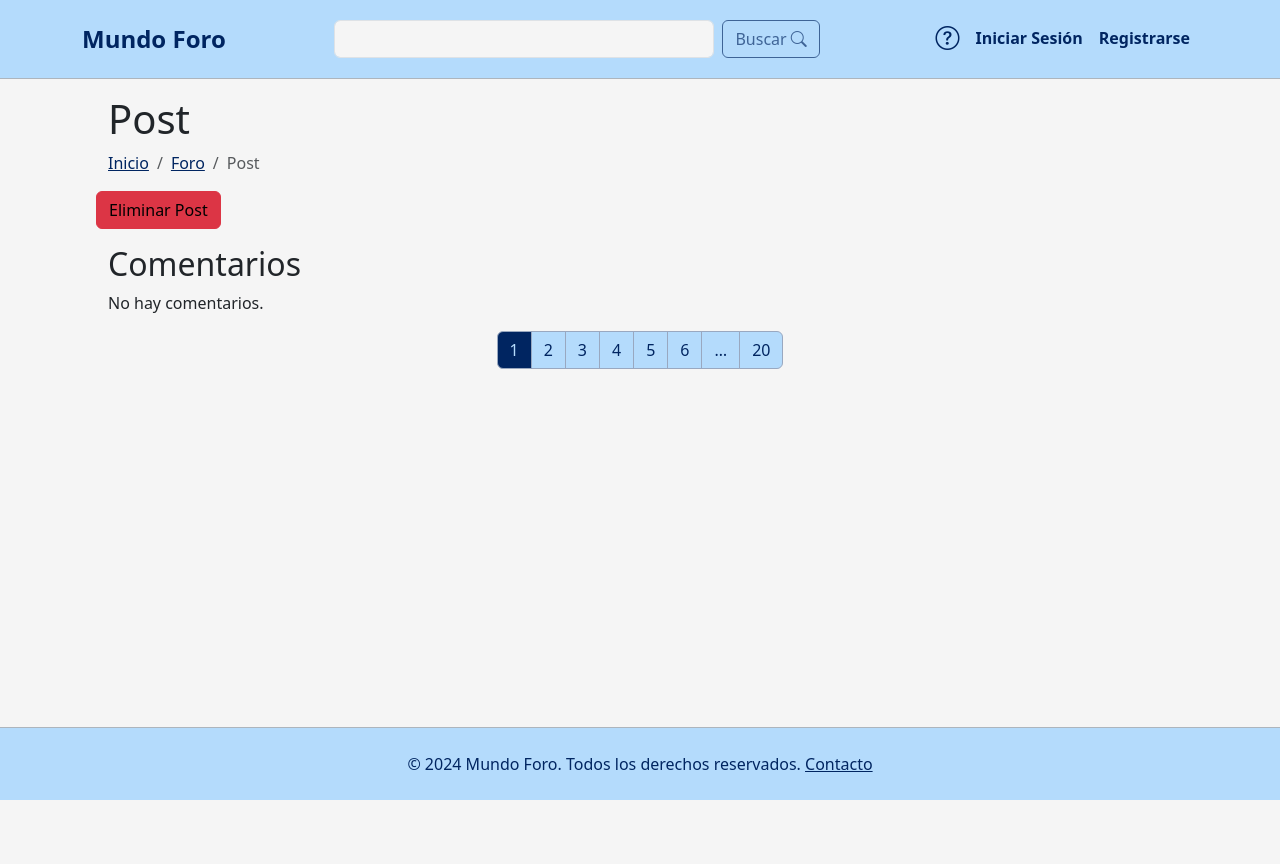
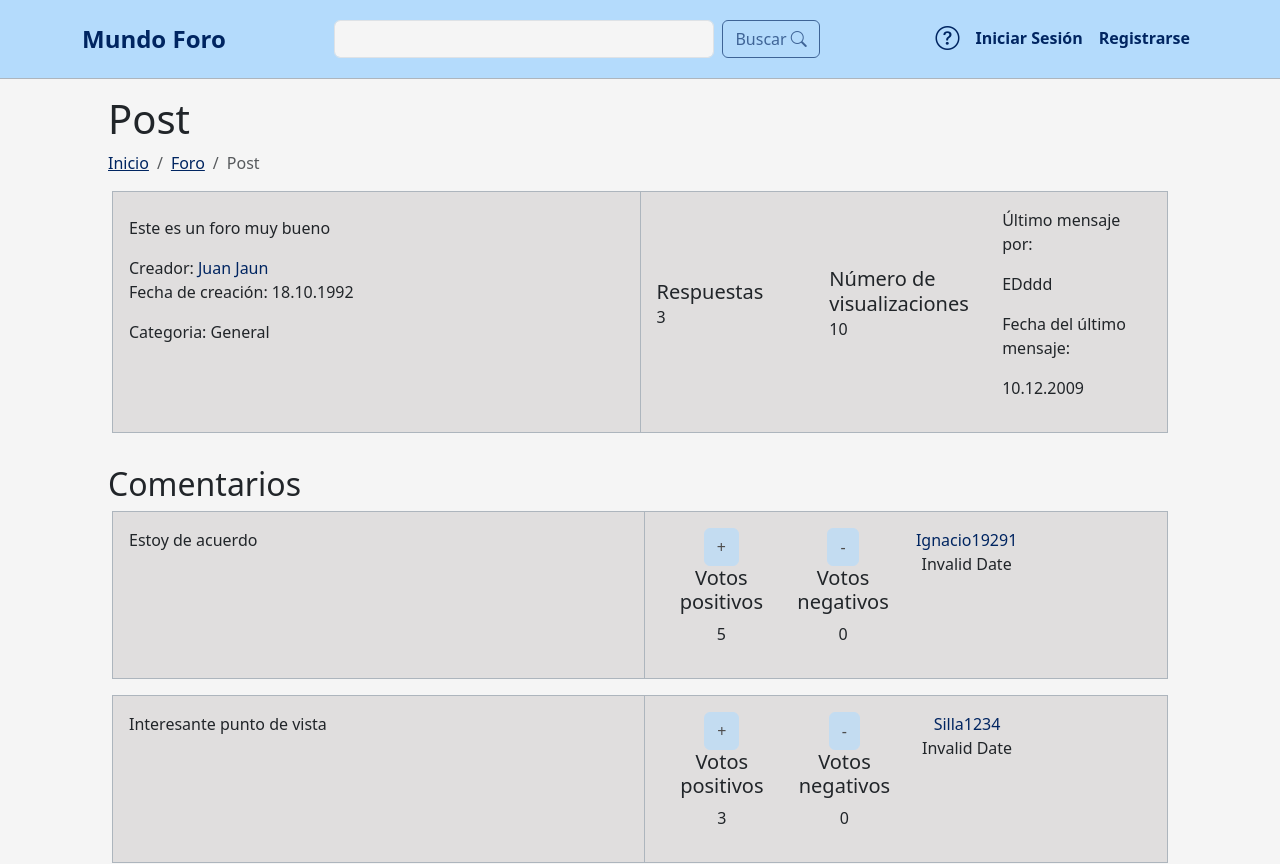
Before and after one commit to Croissanton/IU_Proyecto, a React (Create React App) app in the folder foro-mundo/: page /post/1 in a window 1280 px wide. Shown: the top 864 px of the page. Before the commit the page ends 800 px from the top, so only its background shows below. Built offline with nearby package versions, Linux system fonts and the light colour scheme.

Commit message:
post structure includes comments

```diff
--- a/foro-mundo/src/Components/PostCard.js
+++ b/foro-mundo/src/Components/PostCard.js
@@ -1,5 +1,5 @@
 import React from "react";
-import { Container, Row, Col, Button } from "react-bootstrap";
+import { Container, Row, Col} from "react-bootstrap";
 import { useNavigate } from "react-router-dom";
 import { NavLink } from "react-router-dom";
 import Cookies from "universal-cookie";
@@ -9,7 +9,7 @@ const cookieUser = cookies.get("user");
 
 const PostCard = ({
   id,
-  titulo,
+  title,
   text,
   category,
   author,
@@ -32,10 +32,11 @@ const PostCard = ({
       role="button"
       tabIndex="0"
       onKeyDown={(e) => {
-        if (e.key === 'Enter' || e.key === ' ') {
+        if (e.key === "Enter" || e.key === " ") {
           navigateToPost();
         }
-      }}>
+      }}
+    >
       <Row className="gy-3">
         <Col className="p-3 m-auto ">
           <Container className="border border-dark-subtle bg-light">
@@ -44,23 +45,27 @@ const PostCard = ({
                 <Row>
                   <Col>
                     <Row>
-                      <span className="h4">{titulo}</span>
+                      <span className="h4">{title}</span>
                     </Row>
                     <Row>
                       <p>{text}</p>
                     </Row>
                     <Row onClick={(e) => e.stopPropagation()}>
                       <Col>
+                        <span> Creador: </span>
                         <NavLink
                           className="custom-text-link"
                           to={`/profile/id`}
                         >
-                          <span>Creador: {author}</span>
+                          <span>{author}</span>
                         </NavLink>
                       </Col>
                     </Row>
                     <Row>
                       <p>Fecha de creación: {date}</p>
+                    </Row>
+                    <Row>
+                      <p>Categoria: {category}</p>
                     </Row>
                   </Col>
                 </Row>
--- a/foro-mundo/src/Components/PostComment.js
+++ b/foro-mundo/src/Components/PostComment.js
@@ -2,9 +2,6 @@ import React, { useState, useEffect } from "react";
 import { Container, Row, Col, Button } from "react-bootstrap";
 import { NavLink } from "react-router-dom";
 import Cookies from "universal-cookie";
-
-const cookies = new Cookies();
-const cookieUser = cookies.get("user");
 
 const PostComment = ({
   id,
@@ -20,11 +17,17 @@ const PostComment = ({
   const [downvotes, setDownvotes] = useState(initialDownvotes);
   const [userVote, setUserVote] = useState(null);
 
+  const cookies = new Cookies();
+  const cookieUser = cookies.get("user");
+
   const updateLocalStorage = (newUpvotes, newDownvotes) => {
-    const comments = JSON.parse(localStorage.getItem('comments')) || [];
-    const commentIndex = comments.findIndex(comment => comment.id === id);
+    const posts = JSON.parse(localStorage.getItem("posts")) || [];
+    const post = posts.find((post) => post.id === postId);
 
-    if (commentIndex !== -1) {
+    const comments = post.comments || [];
+
+    if (comments.length > 0) {
+      const commentIndex = comments.findIndex((comment) => comment.id === id);
       comments[commentIndex].upvotes = newUpvotes;
       comments[commentIndex].downvotes = newDownvotes;
     } else {
@@ -39,7 +42,9 @@ const PostComment = ({
       });
     }
 
-    localStorage.setItem('comments', JSON.stringify(comments));
+    post.comments = comments;
+    posts[posts.findIndex((post) => post.id === postId)] = post;
+    localStorage.setItem("posts", JSON.stringify(posts));
   };
 
   const handleUpvote = () => {
@@ -85,27 +90,36 @@ const PostComment = ({
   };
 
   const handleDelete = () => {
-    const comments = JSON.parse(localStorage.getItem('comments')) || [];
-    const updatedComments = comments.filter(comment => comment.id !== id);
-    localStorage.setItem('comments', JSON.stringify(updatedComments));
+    const posts = JSON.parse(localStorage.getItem("posts")) || [];
+    const post = posts.find((post) => post.id === postId);
+    const comments = post.comments || [];
+    const updatedComments = comments.filter((comment) => comment.id !== id);
+    post.comments = updatedComments;
+    posts[posts.findIndex((post) => post.id === postId)] = post;
+    localStorage.setItem("posts", JSON.stringify(posts));
     onDelete(id);
   };
 
   useEffect(() => {
     // Initialize the upvotes and downvotes from local storage if available
-    const comments = JSON.parse(localStorage.getItem('comments')) || [];
-    const storedComment = comments.find(comment => comment.id === id);
-
+    const posts = JSON.parse(localStorage.getItem("posts")) || [];
+    const post = posts.find((post) => post.id === postId);
+    const comments = post.comments || [];
+    const storedComment = comments.find((comment) => comment.id === id);
     if (storedComment) {
       setUpvotes(storedComment.upvotes);
       setDownvotes(storedComment.downvotes);
     }
-  }, [id]);
+  }, [postId, id]);
 
   return (
     <Row className="gy-3">
       <Col className="p-3 m-auto">
-        <Container className="border border-dark-subtle bg-light" role="region" aria-labelledby="comment-title">
+        <Container
+          className="border border-dark-subtle bg-light"
+          role="region"
+          aria-labelledby="comment-title"
+        >
           <Row>
             <Col className="border-end border-dark-subtle p-3">
               <Row>
@@ -170,7 +184,7 @@ const PostComment = ({
                   </Row>
                 </Col>
                 <Col className="text-center">
-                {cookieUser.username !== author ? (
+                  {(cookieUser === undefined || cookieUser.username !== author) ? (
                     <div></div>
                   ) : (
                     <Button
--- a/foro-mundo/src/Pages/PostCreationPage.js
+++ b/foro-mundo/src/Pages/PostCreationPage.js
@@ -81,6 +81,7 @@ function PostCreationPage() {
       lm_author: "",
       lm_date: "",
       image: selectedFile ? URL.createObjectURL(selectedFile) : null,
+      comments: [],
     };
 
     // Guardar en localStorage
--- a/foro-mundo/src/Pages/PostPage.js
+++ b/foro-mundo/src/Pages/PostPage.js
@@ -8,8 +8,7 @@ import ConfirmationModal from "../Components/ConfirmationModal.js";
 import Cookies from "universal-cookie";
 import { useToast } from "../Context/ToastContext.js";
 import { Link, useParams, useNavigate } from "react-router-dom";
-import { v4 as uuidv4 } from 'uuid';
-
+import { v4 as uuidv4 } from "uuid";
 function PostPage() {
   useEffect(() => {
     document.title = "Post";
@@ -31,23 +30,31 @@ function PostPage() {
 
   // Cargar post desde localStorage
   useEffect(() => {
-    const storedPosts = localStorage.getItem('posts');
+    const storedPosts = localStorage.getItem("posts");
     if (storedPosts) {
+      console.log("Stored posts: ", storedPosts);
       const posts = JSON.parse(storedPosts);
-      const currentPost = posts.find(post => post.id === postId);
+      console.log("Posts: ", posts);
+      const currentPost = posts.find(
+        (post) => post.id.toString() === postId.toString(),
+      );
+      console.log("currentPost: ", currentPost);
       setPost(currentPost);
+      setComments(currentPost.comments);
     }
   }, [postId]);
 
   // Cargar comentarios desde localStorage
-  useEffect(() => {
-    const storedComments = localStorage.getItem('comments');
-    if (storedComments) {
-      const allComments = JSON.parse(storedComments);
-      const filteredComments = allComments.filter(comment => comment.postId === postId);
-      setComments(filteredComments);
-    }
-  }, [postId]);
+  // useEffect(() => {
+  //   const storedComments = localStorage.getItem("comments");
+  //   if (storedComments) {
+  //     const allComments = JSON.parse(storedComments);
+  //     const filteredComments = allComments.filter(
+  //       (comment) => comment.postId === postId,
+  //     );
+  //     setComments(filteredComments);
+  //   }
+  // }, [postId]);
 
   const handleClose = () => {
     setShowModal(false);
@@ -56,7 +63,8 @@ function PostPage() {
 
   const handleConfirm = () => {
     setShowModal(false);
-
+    //instead of saving each comment while being unrelated to the post, we should add a "comments" field to the post object, and save comments there.
+    //it will be easier to get all comments from a single post.
     const newCommentObject = {
       id: uuidv4(),
       postId: postId,
@@ -67,34 +75,19 @@ function PostPage() {
       date: new Date().toLocaleString(),
     };
 
-    // Obtener los comentarios existentes del localStorage
-    const existingComments = JSON.parse(localStorage.getItem('comments')) || [];
+    post.comments = [...post.comments, newCommentObject];
+    post.res_num = post.comments.length;
+    post.lm_text = newCommentObject.title;
+    post.lm_author = newCommentObject.author;
+    post.lm_date = new Date().toLocaleString();
 
-    // Actualizar los comentarios en el localStorage
-    const updatedComments = [newCommentObject, ...existingComments];
-    localStorage.setItem('comments', JSON.stringify(updatedComments));
+    //get existing posts and add updated post to the list
+    const existingPosts = JSON.parse(localStorage.getItem("posts")) || [];
+    const updatedPosts = existingPosts.map((p) => (p.id === postId ? post : p));
 
-    // Filtrar y establecer solo los comentarios para el post actual
-    const postComments = updatedComments.filter(comment => comment.postId === postId);
-    setComments(postComments);
-
-    // Incrementar res_num en localStorage para el post correspondiente
-    const existingPosts = JSON.parse(localStorage.getItem('posts')) || [];
-    const updatedPosts = existingPosts.map(post => {
-      if (post.id === postId) {
-        return {
-          ...post,
-          res_num: post.res_num + 1,
-          lm_text: newCommentObject.title,
-          lm_author: newCommentObject.author,
-          lm_date: new Date().toLocaleString(),
-        };
-      }
-      return post;
-    });
-
-    localStorage.setItem('posts', JSON.stringify(updatedPosts));
-
+    // Save updated post back to localStorage
+    localStorage.setItem("posts", JSON.stringify(updatedPosts));
+    setComments(post.comments);
     // Limpiar el área de texto
     setNewComment("");
     setCharacterCount(0);
@@ -122,48 +115,27 @@ function PostPage() {
   };
 
   const handleDelete = (id) => {
-    const updatedComments = comments.filter(comment => comment.id !== id);
-    setComments(updatedComments);
+    post.comments = post.comments.filter((comment) => comment.id !== id);
+    post.res_num = post.comments.length;
+    post.lm_text = post.comments.length > 0 ? post.comments[0].title : "";
+    post.lm_author = post.comments.length > 0 ? post.comments[0].author : "";
+    post.lm_date = post.comments.length > 0 ? post.comments[0].date : "";
+    //get existing posts and add updated post to the list
+    const existingPosts = JSON.parse(localStorage.getItem("posts")) || [];
+    const updatedPosts = existingPosts.map((p) => (p.id === postId ? post : p));
 
-    // Update comments in localStorage
-    localStorage.setItem('comments', JSON.stringify(updatedComments));
+    // Save updated post back to localStorage
+    localStorage.setItem("posts", JSON.stringify(updatedPosts));
+    setComments(post.comments);
     showToast("Comentario eliminado", "bg-danger");
-
-    // Decrease res_num in localStorage for the corresponding post
-    const existingPosts = JSON.parse(localStorage.getItem('posts')) || [];
-    const updatedPosts = existingPosts.map(post => {
-      if (post.id === postId) {
-        return {
-          ...post,
-          res_num: post.res_num - 1,
-          ...(updatedComments.length > 0 ? {
-            lm_text: updatedComments[0].title,
-            lm_author: updatedComments[0].author,
-            lm_date: updatedComments[0].date,
-          } : {
-            lm_text: "",
-            lm_author: "",
-            lm_date: ""
-          })
-        };
-      }
-      return post;
-    });
-
-    // Save updated posts back to localStorage
-    localStorage.setItem('posts', JSON.stringify(updatedPosts));
   };
 
+  //  This has to be changed so a user can't delete a post that was not his.
   const handleDeletePost = () => {
     // Eliminar el post del localStorage
-    const existingPosts = JSON.parse(localStorage.getItem('posts')) || [];
-    const filteredPosts = existingPosts.filter(p => p.id !== postId);
-    localStorage.setItem('posts', JSON.stringify(filteredPosts));
-
-    // Eliminar los comentarios asociados al post del localStorage
-    const existingComments = JSON.parse(localStorage.getItem('comments')) || [];
-    const filteredComments = existingComments.filter(comment => comment.postId !== postId);
-    localStorage.setItem('comments', JSON.stringify(filteredComments));
+    const existingPosts = JSON.parse(localStorage.getItem("posts")) || [];
+    const filteredPosts = existingPosts.filter((p) => p.id !== postId);
+    localStorage.setItem("posts", JSON.stringify(filteredPosts));
 
     showToast("Post eliminado", "bg-danger");
     navigate("/search");
@@ -174,12 +146,18 @@ function PostPage() {
       <div className="container-xxl my-3">
         <h1>Post</h1>
         <Breadcrumb className="custom-breadcrumb">
-          <Breadcrumb.Item linkAs={Link} linkProps={{ to: "/" }}>Inicio</Breadcrumb.Item>
-          <Breadcrumb.Item linkAs={Link} linkProps={{ to: "/search" }}>Foro</Breadcrumb.Item>
+          <Breadcrumb.Item linkAs={Link} linkProps={{ to: "/" }}>
+            Inicio
+          </Breadcrumb.Item>
+          <Breadcrumb.Item linkAs={Link} linkProps={{ to: "/search" }}>
+            Foro
+          </Breadcrumb.Item>
           <Breadcrumb.Item active>Post</Breadcrumb.Item>
         </Breadcrumb>
       </div>
-      {post && (
+      {post === null || post === undefined ? (
+        <div></div>
+      ) : (
         <div className="container-xxl my-3">
           <PostCard
             id={post.id}
@@ -191,13 +169,20 @@ function PostPage() {
             lm_date={post.lm_date}
             res_num={comments.length}
             view_num={post.view_num}
+            category={post.category}
           />
         </div>
       )}
 
-            <Button variant="danger" onClick={handleDeletePost}>
-              Eliminar Post
-            </Button>
+      {cookies.get("user") === undefined || post === null || post === undefined ||
+
+      post.author !== cookies.get("user").username ? (
+        <div></div>
+      ) : (
+        <Button variant="danger" onClick={handleDeletePost}>
+          Eliminar Post
+        </Button>
+      )}
 
       {cookies.get("user") === undefined ? (
         <div></div>
--- a/foro-mundo/src/Pages/SearchPage.js
+++ b/foro-mundo/src/Pages/SearchPage.js
@@ -50,7 +50,7 @@ function SearchPage() {
             <PostCard
               key={post.id}
               id={post.id}
-              titulo={post.title}
+              title={post.title}
               text={post.text}
               author={post.author}
               date={post.date}
@@ -58,6 +58,7 @@ function SearchPage() {
               lm_date={post.lm_date}
               res_num={post.res_num}
               view_num={post.view_num}
+              category={post.category}
             />
           ))
         ) : (
--- a/foro-mundo/src/initialPosts.js
+++ b/foro-mundo/src/initialPosts.js
@@ -3,67 +3,183 @@ const initialPosts = [
     id: 1,
     title: "buen foro :D",
     text: "Este es un foro muy bueno",
+    category: "General",
     author: "Juan Jaun",
     date: "18.10.1992",
-      lm_author: "Jose Jose",
-      lm_date: "19.04.2024",
-      res_num: 100,
-      view_num: 1000,
+    res_num: 3,
+    view_num: 10,
+    lm_author: "EDddd",
+    lm_date: "10.12.2009",
+    comments: [
+      {
+        id: 1,
+        postId: 1,
+        title: "Estoy de acuerdo",
+        author: "Ignacio19291",
+        upvotes: 5,
+        downvotes: 0,
+        date: "19.10.2001",
       },
       {
         id: 2,
-      title: "Por que me ha explotado el radiador??",
-      text: "El radiador de mi casa ha explotado y no se que hacer",
-      author: "Ignacio19291",
-      date: "05.02.2023",
-      res_num: 69,
-      view_num: 552,
-      lm_author: "Mikixd",
-      lm_date: "15.04.2024",
+        postId: 1,
+        title: "Interesante punto de vista",
+        author: "Silla1234",
+        upvotes: 3,
+        downvotes: 0,
+        date: "20.10.2005",
       },
       {
         id: 3,
-      title: "Mi gato se ha comido a mi abuela :( que hago",
-      text: "Mi gato se ha comido a mi abuela y no se que hacer :(",
+        postId: 1,
+        title: "yo no",
+        author: "EDddd",
+        upvotes: 2,
+        downvotes: 1,
+        date: "10.12.2009",
+      },
+    ],
+  },
+  {
+    id: 2,
+    title: "Por qué me ha explotado el radiador??",
+    text: "El radiador de mi casa ha explotado y no sé qué hacer. ¿Alguien sabe qué pudo haber causado esto?",
+    category: "Hogar",
+    author: "Ignacio19291",
+    date: "05.02.2023",
+    res_num: 3,
+    view_num: 120,
+    lm_author: "MecanicExpert",
+    lm_date: "07.02.2023",
+    comments: [
+      {
+        id: 1,
+        postId: 2,
+        title: "Revisa la válvula de presión",
+        author: "FixItJuan",
+        upvotes: 4,
+        downvotes: 0,
+        date: "06.02.2023",
+      },
+      {
+        id: 2,
+        postId: 2,
+        title: "Podría ser un problema de antigüedad",
+        author: "OldTimer22",
+        upvotes: 3,
+        downvotes: 0,
+        date: "06.02.2023",
+      },
+      {
+        id: 3,
+        postId: 2,
+        title: "Contacta a un profesional",
+        author: "MecanicExpert",
+        upvotes: 5,
+        downvotes: 0,
+        date: "07.02.2023",
+      },
+    ],
+  },
+  {
+    id: 3,
+    title: "Mi gato se ha comido a mi abuela :( ¿qué hago?",
+    text: "En un sorprendente giro de acontecimientos, mi gato se ha comido a mi abuela. Estoy desconcertado y no sé cómo manejar la situación.",
+    category: "Inusuales",
     author: "Ignacio19291",
     date: "10.04.2024",
-      res_num: 32,
-      view_num: 543,
-      lm_author: "usuarionumeritos1234235345i",
-      lm_date: "11.04.2024",
+    res_num: 1,
+    view_num: 50,
+    lm_author: "DrZoo",
+    lm_date: "12.04.2024",
+    comments: [
+      {
+        id: 1,
+        postId: 3,
+        title: "Llama a emergencias",
+        author: "SensibleSally",
+        upvotes: 8,
+        downvotes: 0,
+        date: "11.04.2024",
+      },
+    ],
   },
   {
     id: 4,
     title: "Mi abuela se ha comido a mi gato.........!!",
-      text: "Mi abuela se ha comido a mi gato y no se que hacer :'(",
+    text: "Después de un extraño contratiempo, mi abuela se ha comido a mi gato y estoy totalmente impactado. ¿Alguien más ha pasado por algo similar?",
+    category: "Inusuales",
     author: "percebe43",
     date: "01.04.2024",
-      res_num: 63,
-      view_num: 764,
-      lm_author: "wawawaaaa",
-      lm_date: "03.04.2024",
+    res_num: 0,
+    view_num: 20,
+    lm_author: "",
+    lm_date: "",
+    comments: [],
   },
   {
     id: 5,
     title: "La gasolina casi a 2€",
-      text: "La gasolina esta a punto de llegar a los 2€, que opinan?",
+    text: "La gasolina está a punto de llegar a los 2€ por litro. ¿Qué opinan sobre este incremento? ¿Cómo afectará a nuestro día a día?",
+    category: "Economía",
     author: "Ignacio19291",
     date: "12.03.2024",
-      res_num: 52,
-      view_num: 430,
-      lm_author: "Mikixd",
-      lm_date: "02.04.2024",
+    res_num: 2,
+    view_num: 100,
+    lm_author: "EcoDriver",
+    lm_date: "14.03.2024",
+    comments: [
+      {
+        id: 1,
+        postId: 5,
+        title: "Es insostenible para los salarios medios",
+        author: "WageWarrior",
+        upvotes: 10,
+        downvotes: 1,
+        date: "13.03.2024",
+      },
+      {
+        id: 2,
+        postId: 5,
+        title: "Considerar alternativas como coches eléctricos",
+        author: "EcoDriver",
+        upvotes: 5,
+        downvotes: 0,
+        date: "14.03.2024",
+      },
+    ],
   },
   {
     id: 6,
-      title: "no se que poner aqui",
-      text: "no se que poner aqui",
+    title: "Desesperadamente buscando consejos para escribir",
+    text: "Estoy enfrentando un bloqueo de escritor y no sé cómo superarlo. ¿Algún consejo?",
+    category: "Educación",
     author: "percebe43",
     date: "01.04.2024",
-      res_num: 63,
-      view_num: 764,
-      lm_author: "lentejas55",
-      lm_date: "01.04.2024",
+    res_num: 2,
+    view_num: 30,
+    lm_author: "WriteWell",
+    lm_date: "03.04.2024",
+    comments: [
+      {
+        id: 1,
+        postId: 6,
+        title: "Prueba la técnica Pomodoro",
+        author: "TimeMngr",
+        upvotes: 4,
+        downvotes: 0,
+        date: "02.04.2024",
+      },
+      {
+        id: 2,
+        postId: 6,
+        title: "Intenta leer más y encontrar inspiración en otros autores",
+        author: "BookwormBetty",
+        upvotes: 6,
+        downvotes: 0,
+        date: "02.04.2024",
+      },
+    ],
   },
 ];
 
```
Lines whose indentation alone changed are shown as unchanged.
